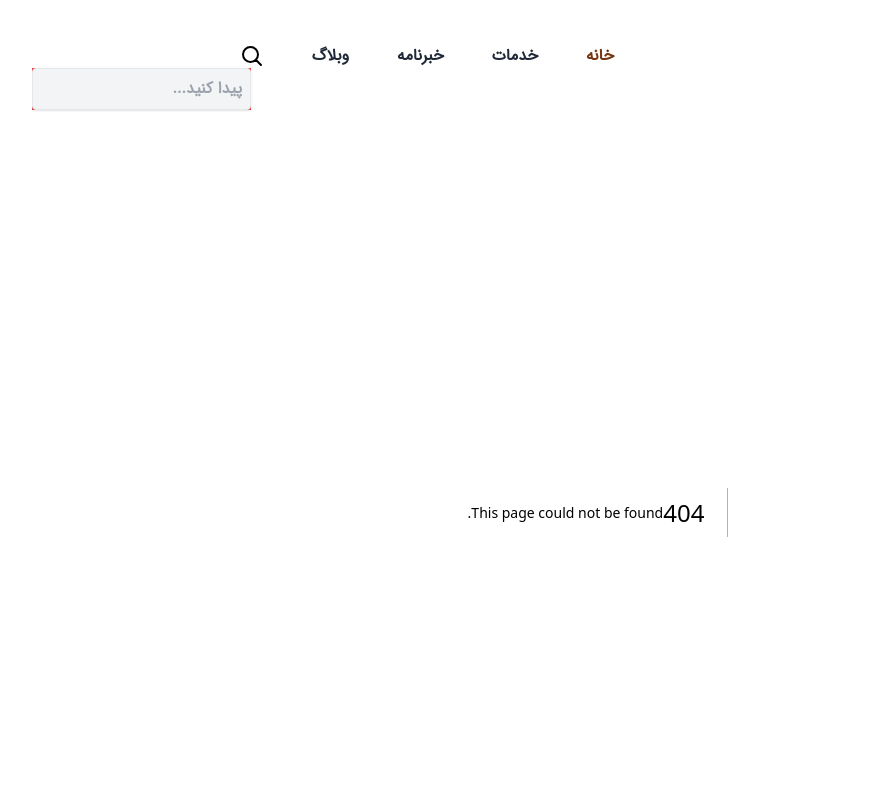
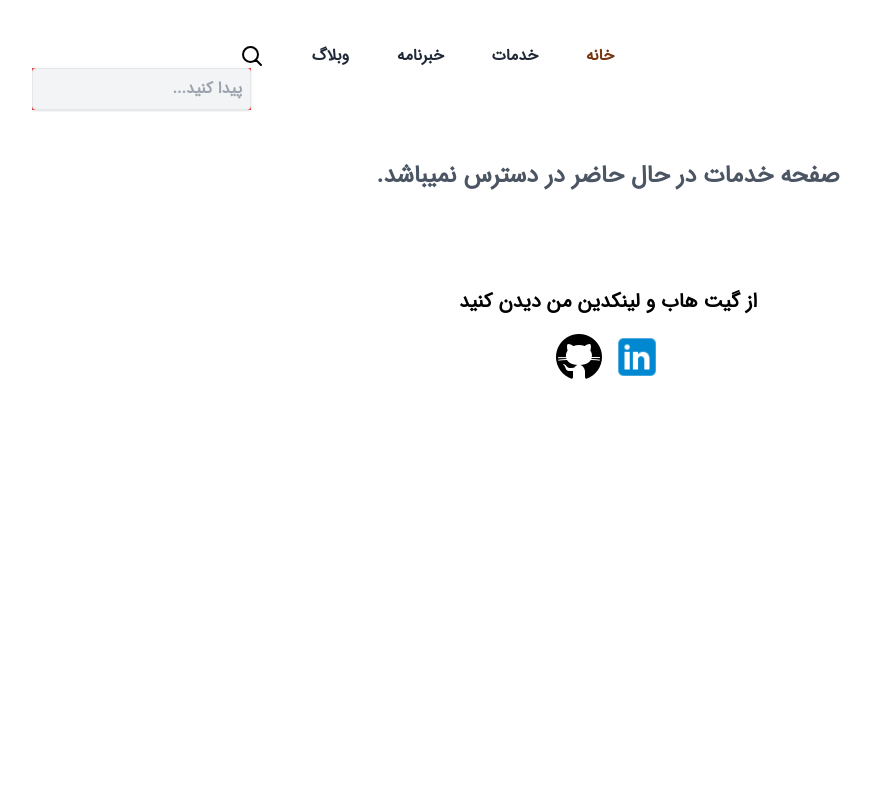
Before and after one commit to Niloofar-Palvaneh/Coffee-shop, a Next.js app: page /servises in a window 1280 px wide. Before the commit this address had no page. Shown: the top 800 px of the page, without its empty margins (32-903 px from the left). Built offline with nearby package versions, Linux system fonts and the light colour scheme.

Commit message:
create servises page

```diff
--- a/components/navbar/Navbar.js
+++ b/components/navbar/Navbar.js
@@ -17,7 +17,7 @@ export default function Navbar() {
         {
             id: 2,
             title: "خدمات",
-            pathName: "/",
+            pathName: "/servises",
             isActive: false
         },
         {
--- a/pages/newsletters/index.js
+++ b/pages/newsletters/index.js
@@ -15,7 +15,7 @@ export default function Newsletters() {
                                 <input className="border shadow p-2 rounded outline-orange-300" type="text" name="firstName" />
                             </section>
                             <section className="flex flex-col gap-1">
-                                <label className="text-gray-700" htmlFor="lasttName">نام خانوادگی</label>
+                                <label className="text-gray-700" htmlFor="lastName">نام خانوادگی</label>
                                 <input className="border shadow p-2 rounded outline-orange-300" type="text" name="lastName" />
                             </section>
                         </div>
--- /dev/null
+++ b/pages/servises/index.js
@@ -0,0 +1,11 @@
+
+
+export default function Servises(){
+    return(
+        <>
+        <h3 className="text-center text-2xl font-bold text-gray-600 p-12">
+            صفحه خدمات در حال حاضر در دسترس نمیباشد.
+        </h3>
+        </>
+    )
+}
```
